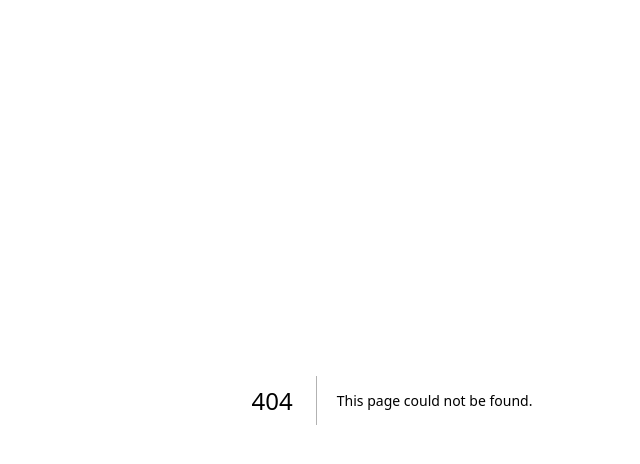
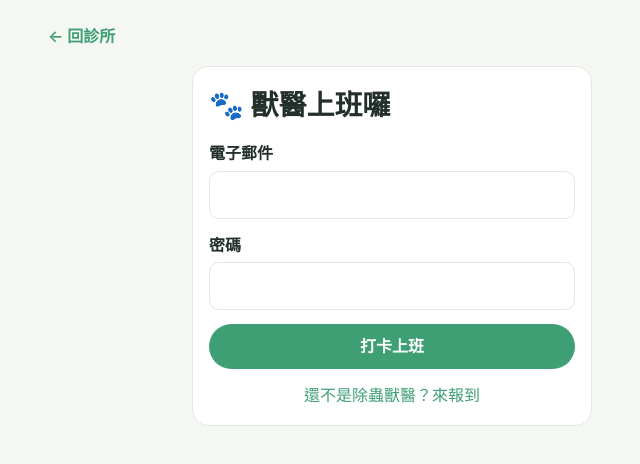
Before and after one commit to minruei/bug-clinic, a Next.js app: page /login in a window 1280 px wide. Before the commit this address had no page. Shown: the top 464 px of the page, without its empty margins (248-888 px from the left). Built offline with nearby package versions, Linux system fonts and the light colour scheme; no server answers.

Commit message:
完成登入註冊頁，串接後端 API

```diff
--- a/app/globals.css
+++ b/app/globals.css
@@ -473,3 +473,45 @@ h2 {
     grid-template-columns: repeat(3, 1fr);
   }
 }
+
+/* 登入註冊表單 */
+.form {
+  display: flex;
+  flex-direction: column;
+  gap: 14px;
+  max-width: 400px;
+  width: 100%;
+  margin: 0 auto;
+}
+
+.form label {
+  display: flex;
+  flex-direction: column;
+  gap: 4px;
+  font-weight: 600;
+}
+
+.form input {
+  font: inherit;
+  padding: 10px 12px;
+  border: 1px solid var(--line);
+  border-radius: 10px;
+}
+
+.form input:focus {
+  outline: 2px solid var(--green);
+  border-color: transparent;
+}
+
+.form .btn {
+  text-align: center;
+}
+
+.error {
+  color: var(--red);
+}
+
+.switch {
+  color: var(--green);
+  text-align: center;
+}
--- /dev/null
+++ b/app/login/page.tsx
@@ -0,0 +1,88 @@
+'use client'
+
+import { useState } from 'react'
+import { useRouter } from 'next/navigation'
+import Link from 'next/link'
+import { api, saveToken } from '@/lib/api'
+
+export default function LoginPage() {
+  const router = useRouter()
+  const [mode, setMode] = useState<'login' | 'register'>('login')
+  const [name, setName] = useState('')
+  const [email, setEmail] = useState('')
+  const [password, setPassword] = useState('')
+  const [message, setMessage] = useState('')
+
+  async function handleSubmit(e: React.FormEvent) {
+    // 不要讓表單自己重新整理頁面
+    e.preventDefault()
+    setMessage('')
+
+    // 註冊：先建立帳號，成功後接著登入
+    if (mode === 'register') {
+      const result = await api('/api/user', 'POST', { name, email, password })
+      if (result.error) {
+        setMessage(result.message)
+        return
+      }
+    }
+
+    // 登入：拿到 token 存起來，回首頁
+    const result = await api('/api/user/auth', 'PUT', { email, password })
+    if (result.error) {
+      setMessage(result.message)
+      return
+    }
+    saveToken(result.token)
+    router.push('/')
+  }
+
+  return (
+    <main className="wrap">
+      <Link href="/" className="back">
+        ← 回診所
+      </Link>
+
+      <form className="card form" onSubmit={handleSubmit}>
+        <h1>{mode === 'login' ? '🐾 獸醫上班囉' : '🐾 成為除蟲獸醫'}</h1>
+
+        {mode === 'register' && (
+          <label>
+            怎麼稱呼你？
+            <input value={name} onChange={(e) => setName(e.target.value)} required />
+          </label>
+        )}
+        <label>
+          電子郵件
+          <input type="email" value={email} onChange={(e) => setEmail(e.target.value)} required />
+        </label>
+        <label>
+          密碼
+          <input
+            type="password"
+            value={password}
+            onChange={(e) => setPassword(e.target.value)}
+            required
+          />
+        </label>
+
+        {message && <p className="error">{message}</p>}
+
+        <button type="submit" className="btn">
+          {mode === 'login' ? '打卡上班' : '報到並上班'}
+        </button>
+
+        <button
+          type="button"
+          className="switch"
+          onClick={() => {
+            setMode(mode === 'login' ? 'register' : 'login')
+            setMessage('')
+          }}
+        >
+          {mode === 'login' ? '還不是除蟲獸醫？來報到' : '已經是除蟲獸醫？打卡上班'}
+        </button>
+      </form>
+    </main>
+  )
+}
--- /dev/null
+++ b/lib/api.ts
@@ -0,0 +1,31 @@
+// 呼叫後端 API 的共用工具
+// 後端網址從 .env.local 讀，部署後只要改設定，不用改程式
+const API_URL = process.env.NEXT_PUBLIC_API_URL
+
+// 登入後拿到的 token 存在 localStorage，重新整理也不會不見
+export function getToken() {
+  return localStorage.getItem('token')
+}
+
+export function saveToken(token: string) {
+  localStorage.setItem('token', token)
+}
+
+export function clearToken() {
+  localStorage.removeItem('token')
+}
+
+// 自動帶上 JSON 格式和 token，回傳後端的 JSON
+// 跟 curl 測試時加的 -H 是一樣的東西
+export async function api(path: string, method = 'GET', body?: unknown) {
+  const token = getToken()
+  const res = await fetch(`${API_URL}${path}`, {
+    method,
+    headers: {
+      'Content-Type': 'application/json',
+      ...(token ? { Authorization: `Bearer ${token}` } : {}),
+    },
+    body: body ? JSON.stringify(body) : undefined,
+  })
+  return res.json()
+}
```
